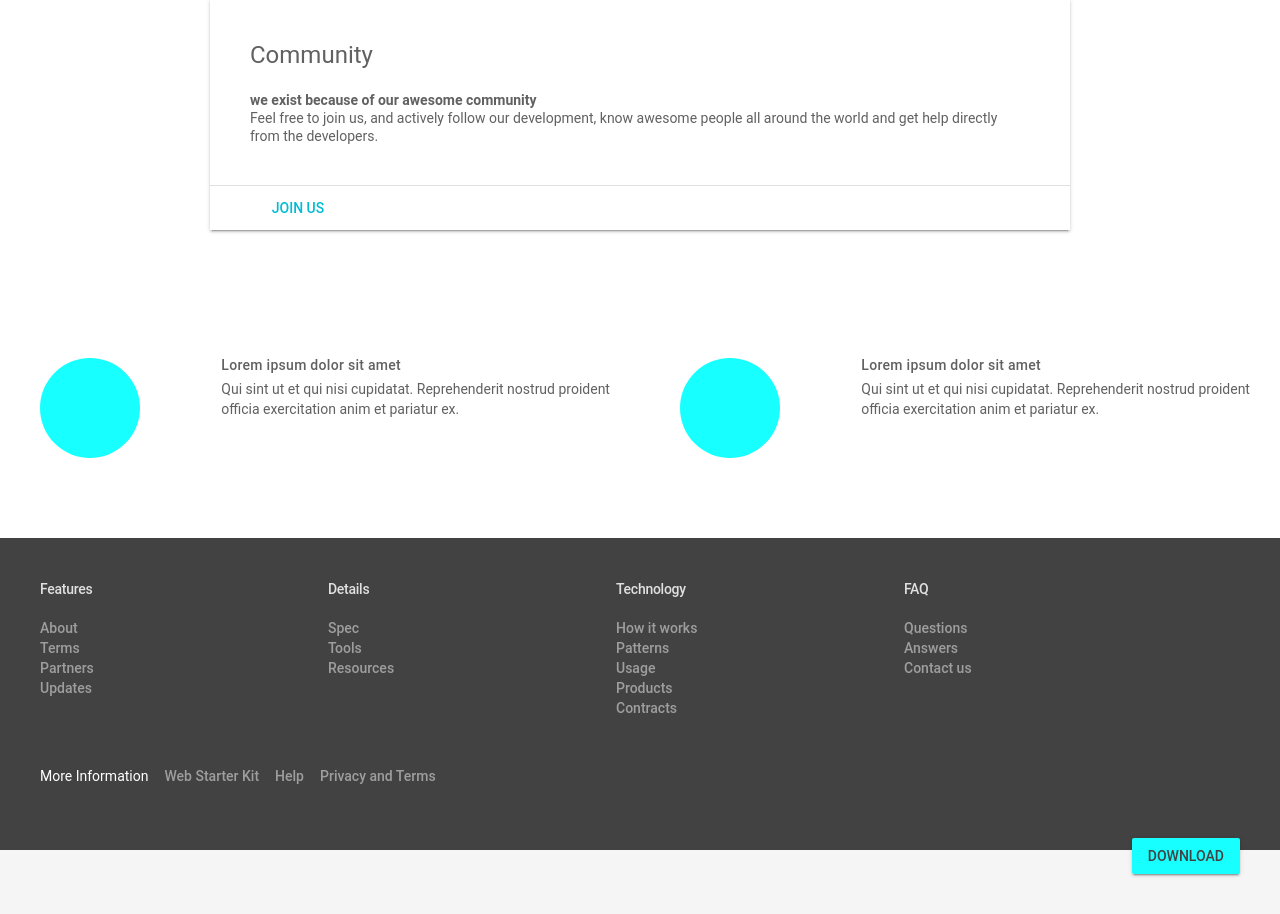
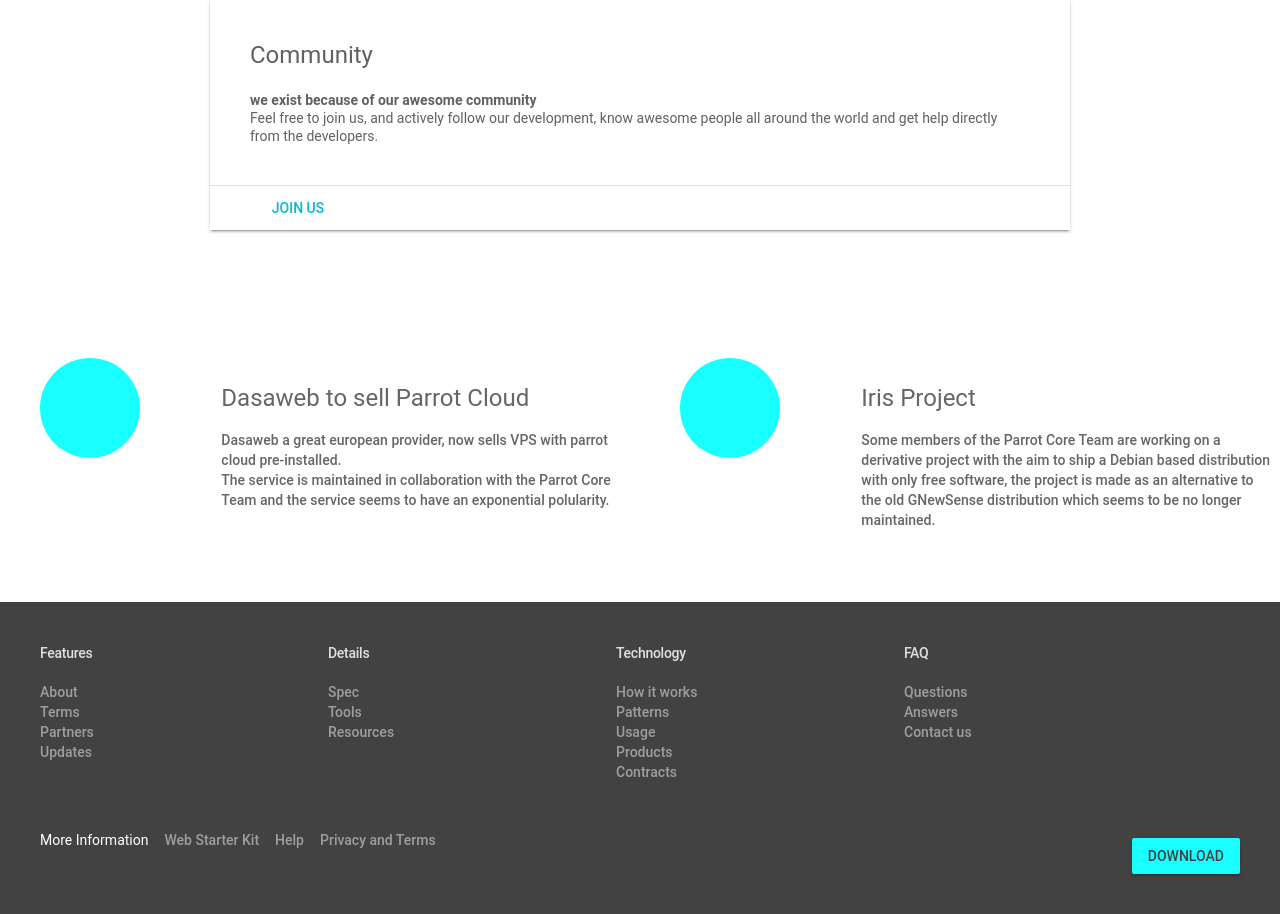
Before and after one commit to ParrotSec/parrotsec.org-old, a PHP site: page /theme.php in a window 1280 px wide. Shown: the part 1253-2167 px from the top of the page. Run offline with PHP 8.4, Linux system fonts and the light colour scheme.

Commit message:
add dasaweb and iris

```diff
--- a/body.php
+++ b/body.php
@@ -104,15 +104,20 @@
               <div class="section__circle-container__circle mdl-color--accent section__circle--big"></div>
             </div>
             <div class="section__text mdl-cell mdl-cell--4-col-desktop mdl-cell--6-col-tablet mdl-cell--3-col-phone">
-              <h5>Lorem ipsum dolor sit amet</h5>
-              Qui sint ut et qui nisi cupidatat. Reprehenderit nostrud proident officia exercitation anim et pariatur ex.
+              <a href="https://dasaweb.net/cart.php?gid=18" target="_blank" style="color:#666">
+              <h4>Dasaweb to sell Parrot Cloud</h4>
+                Dasaweb a great european provider, now sells VPS with parrot cloud pre-installed.<br>
+                The service is maintained in collaboration with the Parrot Core Team and the service seems to have an exponential polularity.
+                </a>
             </div>
             <div class="section__circle-container mdl-cell mdl-cell--2-col mdl-cell--1-col-phone">
               <div class="section__circle-container__circle mdl-color--accent section__circle--big"></div>
             </div>
             <div class="section__text mdl-cell mdl-cell--4-col-desktop mdl-cell--6-col-tablet mdl-cell--3-col-phone">
-              <h5>Lorem ipsum dolor sit amet</h5>
-              Qui sint ut et qui nisi cupidatat. Reprehenderit nostrud proident officia exercitation anim et pariatur ex.
+              <a href="https://irisproject.org" target="_blank" style="color:#666">
+              <h4>Iris Project</h4>
+                Some members of the Parrot Core Team are working on a derivative project with the aim to ship a Debian based distribution with only free software, the project is made as an alternative to the old GNewSense distribution which seems to be no longer maintained.
+              </a>
             </div>
           </section>
         </div>
```
